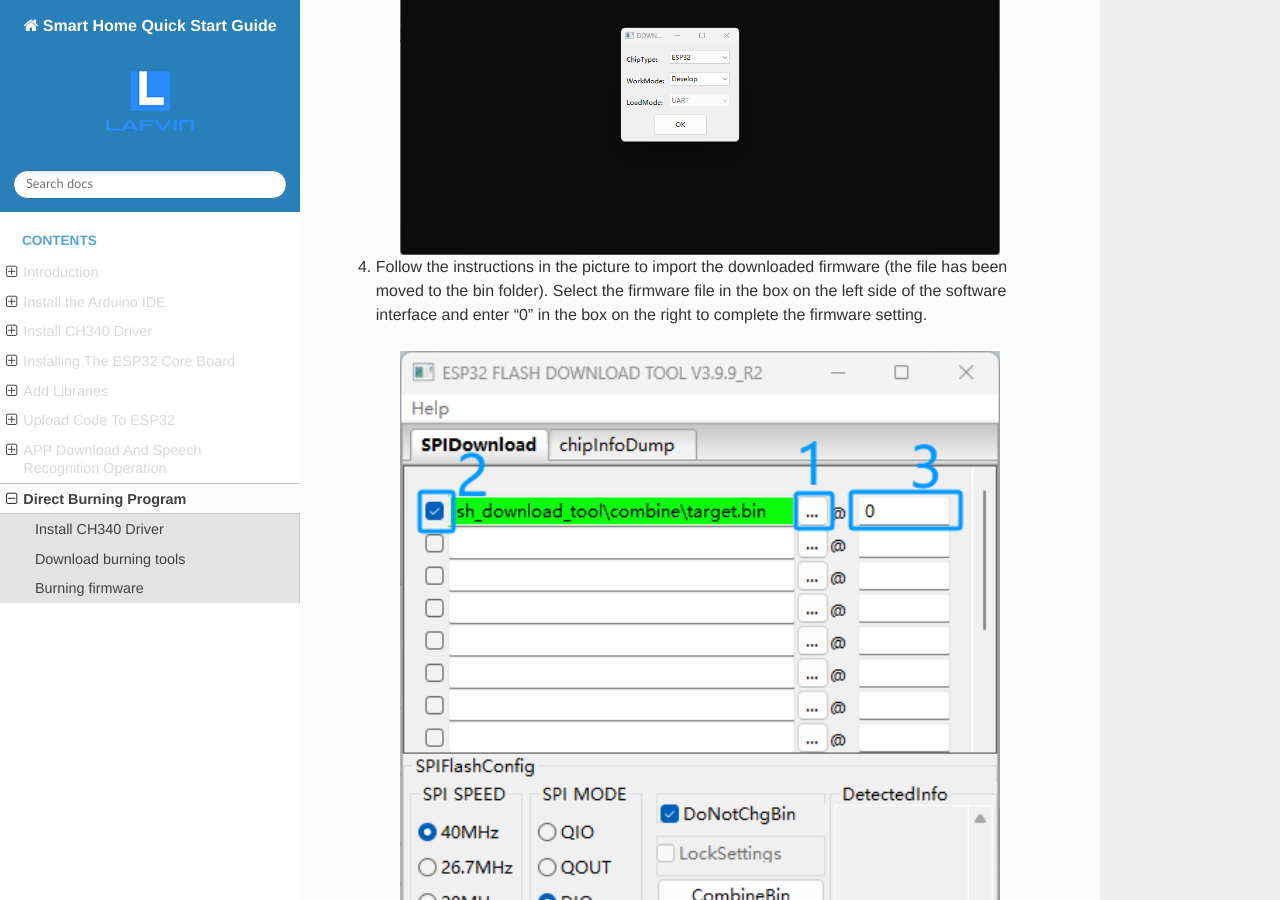
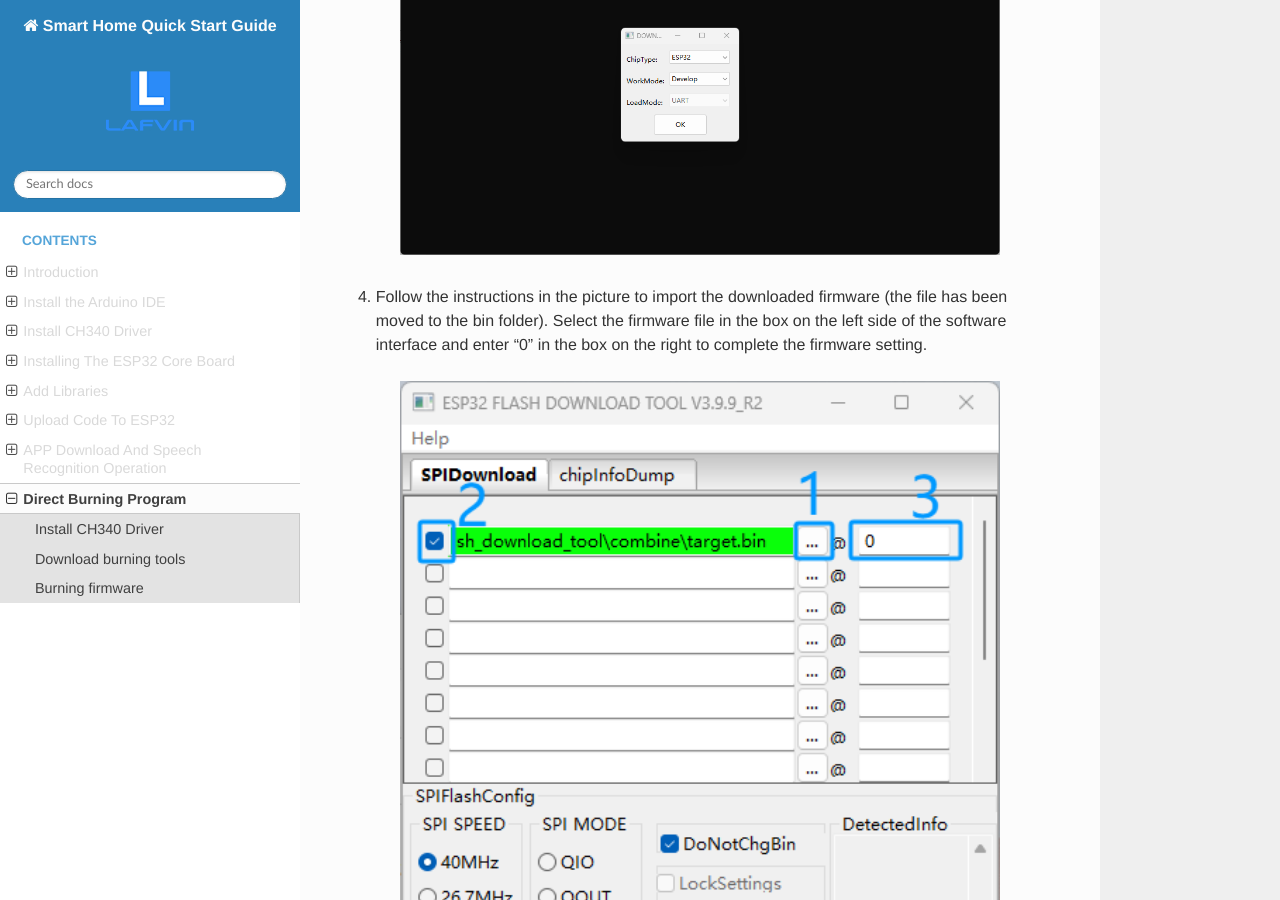
Before and after one commit to COLA508/Lafvin_Smart_Home-UsingTutorials, a Sphinx documentation site: the page built from docs/source/Direct_burning_program.rst, in a window 1280 px wide and 900 px high, scrolled down 2452 px. Built offline with Sphinx 7.4.7 and the Read the Docs theme 3.1.0, drawn with Linux system fonts in a browser that asks for light colours.

Commit message:
Update Direct_burning_program.rst

```diff
--- a/docs/source/Direct_burning_program.rst
+++ b/docs/source/Direct_burning_program.rst
@@ -55,11 +55,19 @@
    :width: 600
    :align: center
 
+.. raw:: html
+
+   <div style="margin-top: 30px;"></div>
+
 4. Follow the instructions in the picture to import the downloaded firmware (the file has been moved to the bin folder). Select the firmware file in the box on the left side of the software interface and enter "0" in the box on the right to complete the firmware setting.
 
 .. image:: _static/47.TOOL.png
    :width: 600
    :align: center
+
+.. raw:: html
+
+   <div style="margin-top: 30px;"></div>
 
 5. Set the parameters as shown in the picture: **SPI SPEED** select **80MHz**, **SPI MODE** select **DIO**, **COM** select the serial port actually connected to the computer, and **BAUD** set to **921600**.
 
@@ -67,17 +75,29 @@
    :width: 600
    :align: center
 
+.. raw:: html
+
+   <div style="margin-top: 30px;"></div>
+
 6. After completing the above settings, click the **START** button and the system will automatically start burning the firmware. Please wait patiently for the burning to complete.
 
 .. image:: _static/49.TOOL.png
    :width: 600
    :align: center
 
+.. raw:: html
+
+   <div style="margin-top: 30px;"></div>
+
 7. After the burning is completed, the interface will display the **FINISH** prompt. At this time, press the RST reset button on the ESP32 development board and the system will start running.
 
 .. image:: _static/50.TOOL.png
    :width: 600
    :align: center
+
+.. raw:: html
+
+   <div style="margin-top: 30px;"></div>
 
 
 .. note::
```
